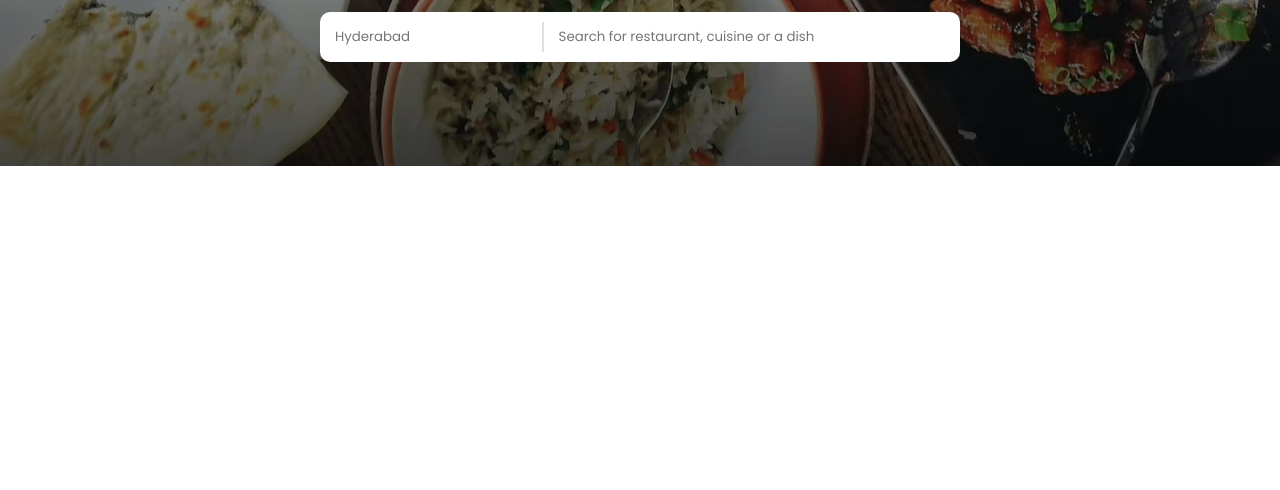
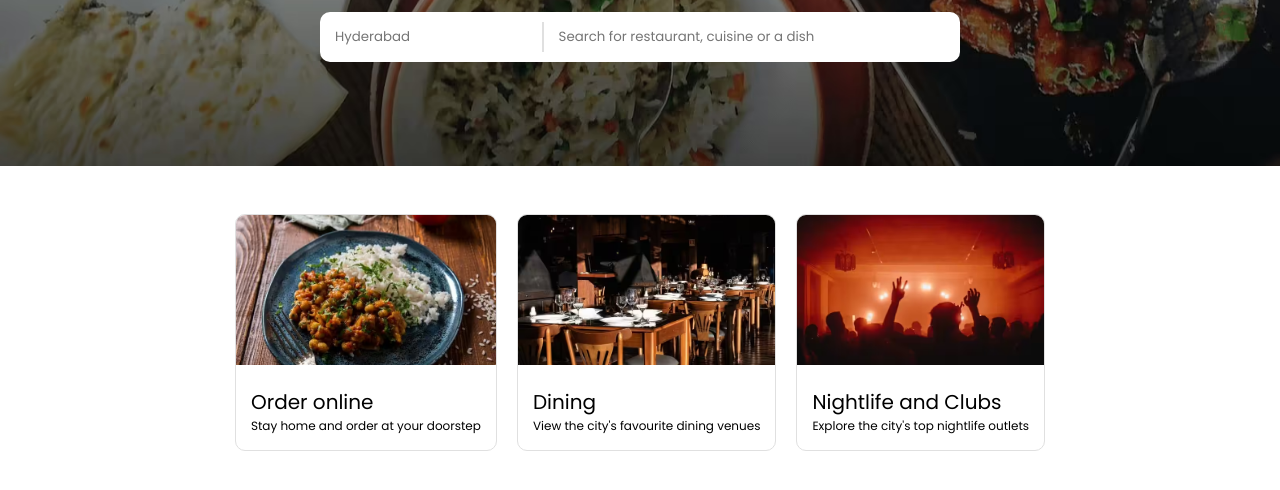
Before and after one commit to Arthi0410/Zomato_landing_page, a plain HTML site: page index.html in a window 1280 px wide. Shown: the part 314-804 px from the top of the page. Drawn offline with Linux system fonts and the light colour scheme.

Commit message:
completed we offer section

```diff
--- a/index.html
+++ b/index.html
@@ -62,5 +62,32 @@
           </div>
         </div>
     </section>
+
+    <section class="we__offer_container">
+
+      <div class="we__offer_container_item">
+        <img src="images/item1.png" alt=""/>
+        <div class="we__offer_item_title">
+          <h2>Order online</h2>
+          <p>Stay home and order at your doorstep</p>
+        </div>
+        </div>
+
+      <div class="we__offer_container_item">
+        <img src="images/item2.png" alt=""/>
+        <div class="we__offer_item_title">
+          <h2>Dining</h2>
+          <p>View the city's favourite dining venues</p>
+        </div>
+      </div>
+
+      <div class="we__offer_container_item">
+        <img src="images/item3.png" alt=""/>
+        <div class="we__offer_item_title">
+          <h2>Nightlife and Clubs</h2>
+          <p>Explore the city's top nightlife outlets</p>
+        </div>
+      </div>
+    </section>
   </body>
   </html>
--- a/styles.css
+++ b/styles.css
@@ -130,3 +130,45 @@
         width: 90%;
     }
 }
+
+.we__offer_container{
+    margin: 3rem auto;
+    width: 80%;
+    display:flex;
+    gap:20px;
+    flex-wrap: wrap;
+    align-items: center;
+    justify-content: center;
+}
+
+.we__offer_container_item{
+    border-radius: 10px;
+    overflow: hidden;
+    border:1px solid #e0e0e0 ;
+    transition: all 0.3s ease;
+}
+
+.we__offer_container_item:hover{
+    transform: scale(1.05);
+}
+
+.we__offer_container_item img{
+    width: 100%;
+    height: 150px;
+    object-fit: cover;
+    object-position: center;
+}
+
+.we__offer_item_title{
+    padding: 15px;
+}
+
+.we__offer_item_title h2{
+    font-size: 20px;
+    font-weight: 400;
+}
+
+
+.we__offer_item_title p{
+    font-size: 12px;
+}
```
Also changed, not shown: images/item1.png (added), images/item2.png (added), images/item3.png (added).
